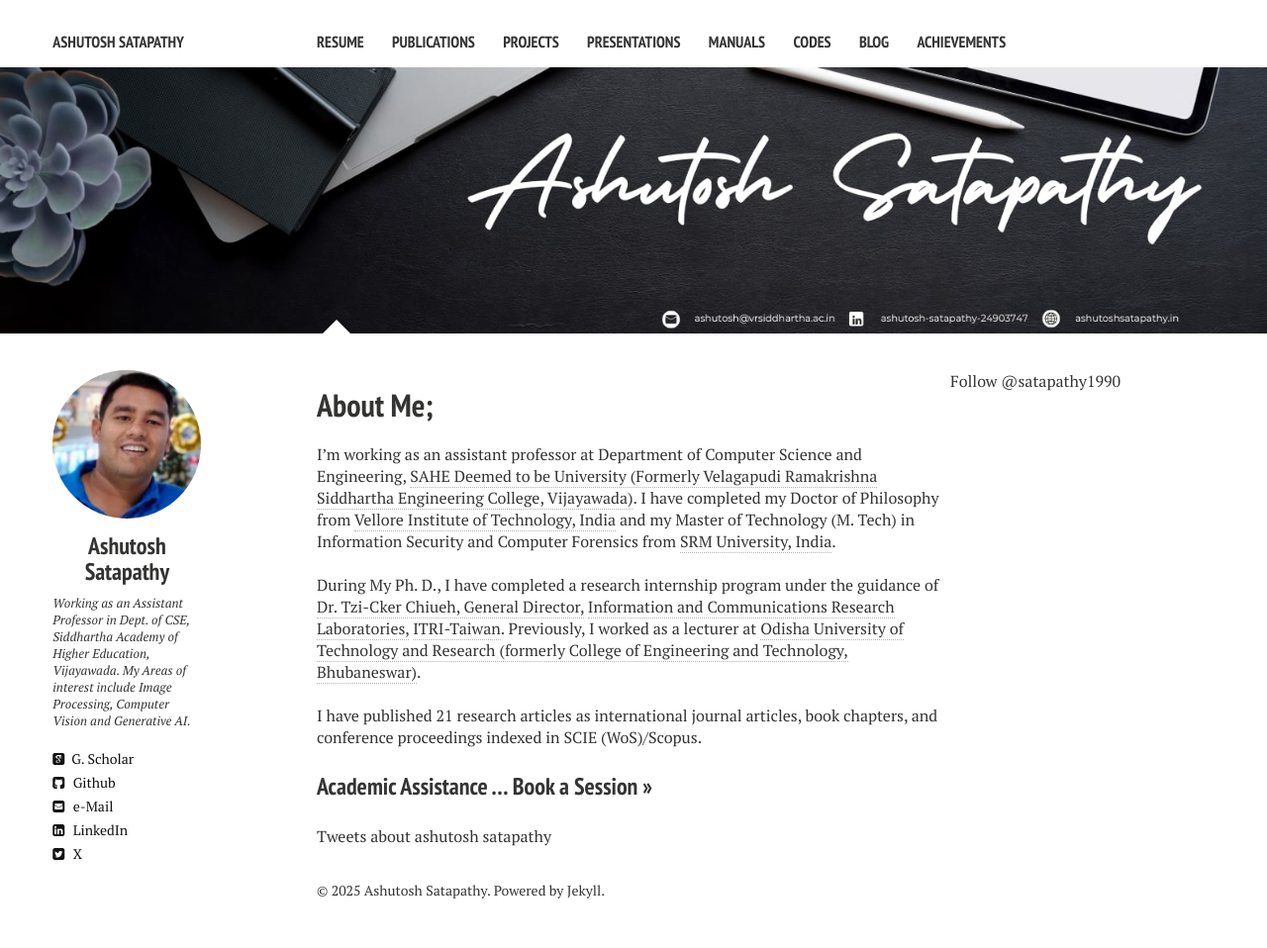
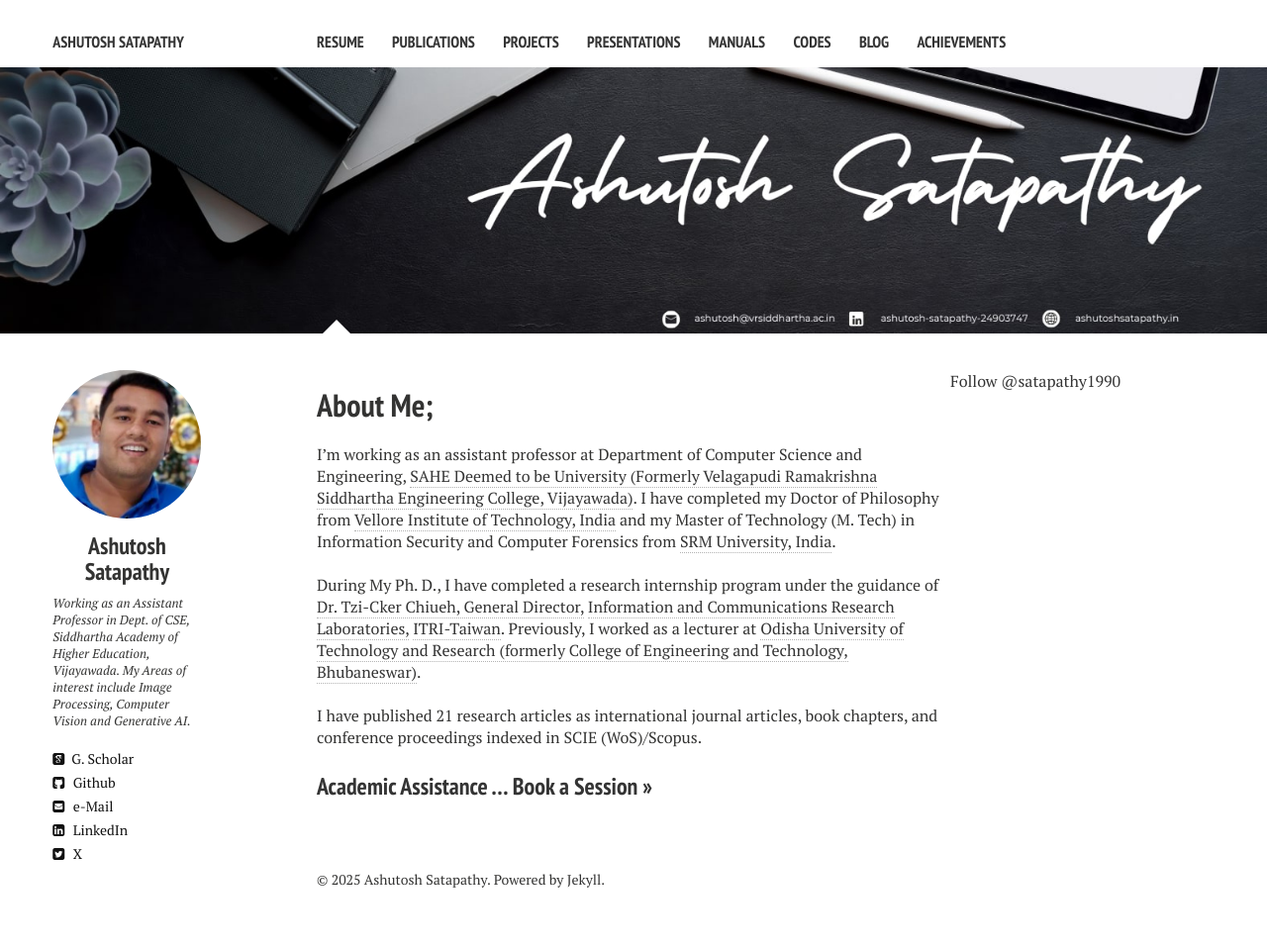
Before and after one commit to ashutoshsatapathy1990/ashutoshsatapathy1990.github.io, a Jekyll site: the page built from index.md, in a window 1280 px wide. Shown: the whole page at 99% size. Built offline with Jekyll 4.4.1, drawn with Linux system fonts in a browser that asks for light colours; nearby versions of some CDN libraries; comment, search, counter and statistics services are not loaded.

Commit message:
Update home2.html

```diff
--- a/_layouts/home2.html
+++ b/_layouts/home2.html
@@ -38,8 +38,8 @@
     <h1>{{ page.title }}</h1>
     <div class="article-wrap">
       {{ content }}
-                <a class="twitter-timeline"  href="https://twitter.com/satapathy1990" data-widget-id="952299516119535616">Tweets about ashutosh satapathy</a>
-            <script>!function(d,s,id){var js,fjs=d.getElementsByTagName(s)[0],p=/^http:/.test(d.location)?'http':'https';if(!d.getElementById(id)){js=d.createElement(s);js.id=id;js.src=p+"://platform.twitter.com/widgets.js";fjs.parentNode.insertBefore(js,fjs);}}(document,"script","twitter-wjs");</script>
+               <!-- <a class="twitter-timeline"  href="https://twitter.com/satapathy1990" data-widget-id="952299516119535616">Tweets about ashutosh satapathy</a> -->
+           <!--  <script>!function(d,s,id){var js,fjs=d.getElementsByTagName(s)[0],p=/^http:/.test(d.location)?'http':'https';if(!d.getElementById(id)){js=d.createElement(s);js.id=id;js.src=p+"://platform.twitter.com/widgets.js";fjs.parentNode.insertBefore(js,fjs);}}(document,"script","twitter-wjs");</script> -->
     </div><!-- /.article-wrap -->
     {% if site.disqus_shortname and page.comments %}
       <section id="disqus_thread"></section><!-- /#disqus_thread -->
```
